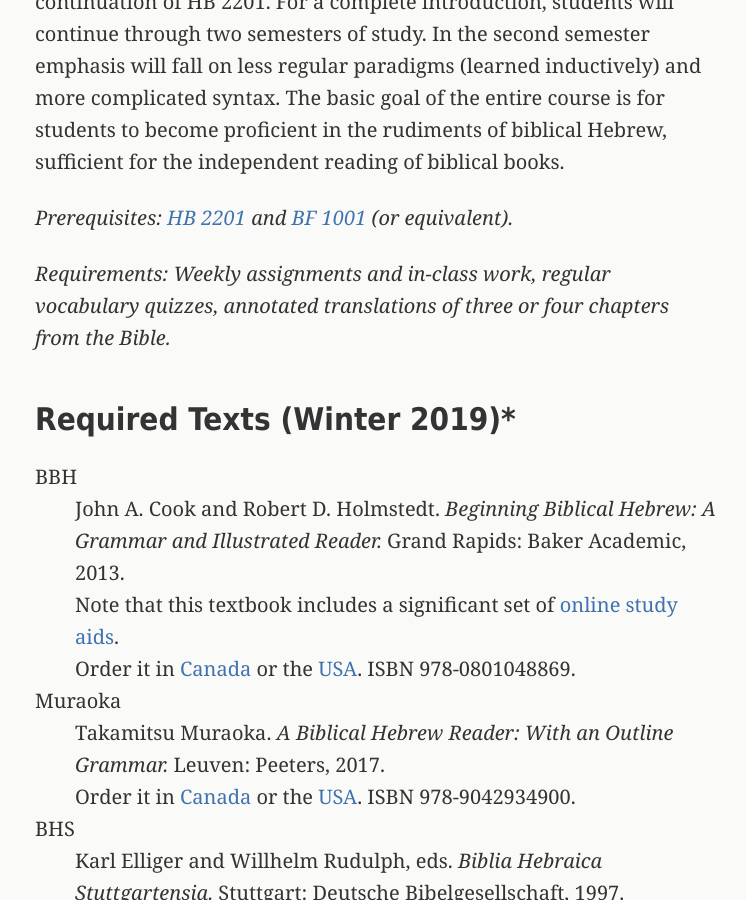
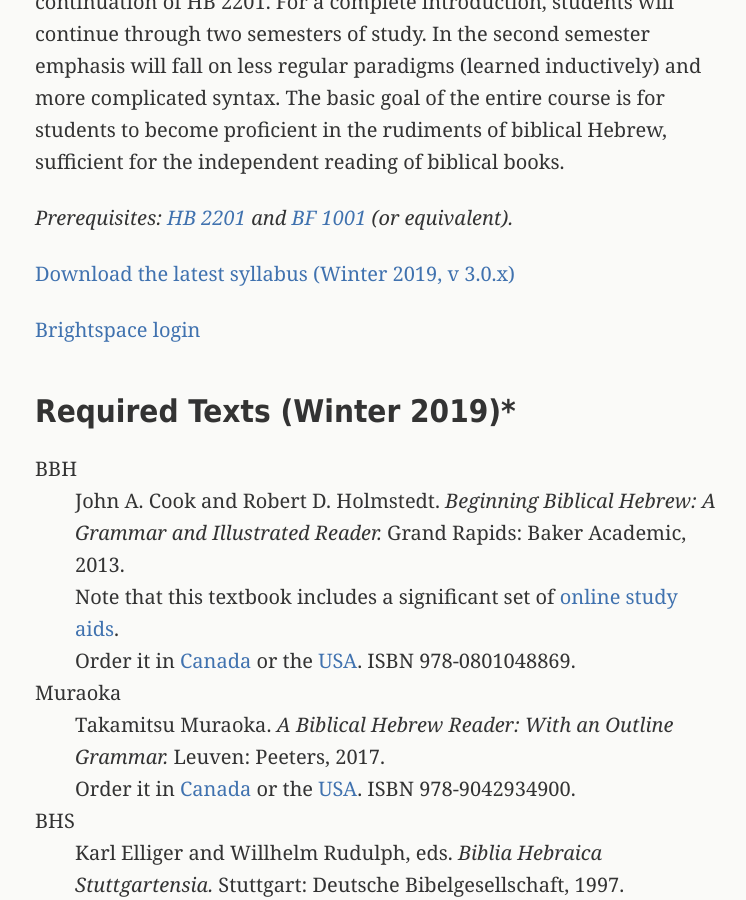
Before and after one commit to danieldriver/danieldriver.github.io, a Jekyll site: the page built from _pages/hb-2202.md, in a window 1280 px wide and 900 px high, scrolled down 434 px. Shown: the whole window, without its empty margins (263-1009 px from the left). Built offline with Jekyll 4.4.1, drawn with Linux system fonts in a browser that asks for light colours.

Commit message:
link W19 syllabus

```diff
--- a/_pages/hb-2202.md
+++ b/_pages/hb-2202.md
@@ -20,10 +20,9 @@
 
 *Prerequisites: [HB 2201](../hb-2201/) and [BF 1001](../bf-1001/) (or equivalent).*
 
-*Requirements: Weekly assignments and in-class work, regular vocabulary
-quizzes, annotated translations of three or four chapters from the
-Bible.*
+[Download the latest syllabus (Winter 2019, v 3.0.x)](https://github.com/danieldriver/Syllabi/raw/master/HB/HB%202202-Driver%202019.pdf)
 
+[Brightspace login](https://smu.brightspace.com/d2l/login)
 
 ## Required Texts (Winter 2019)*
 
```
